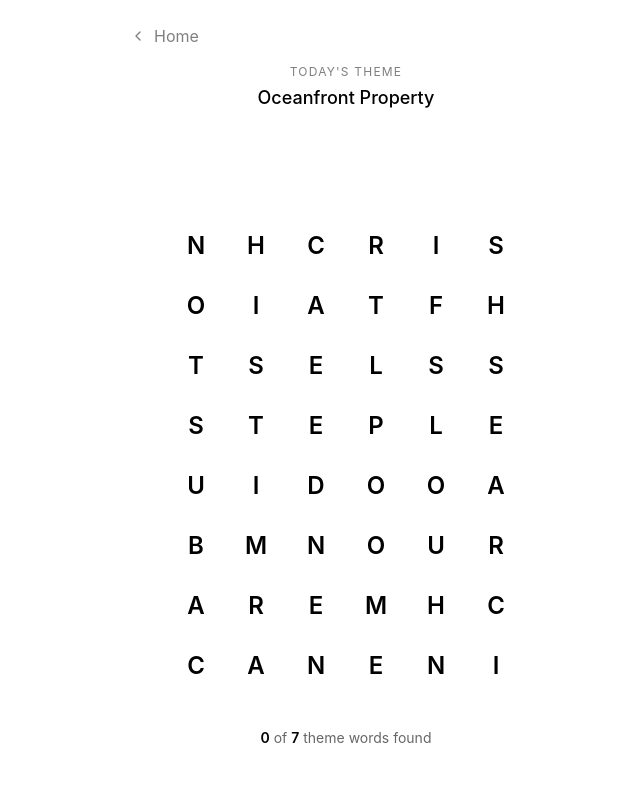
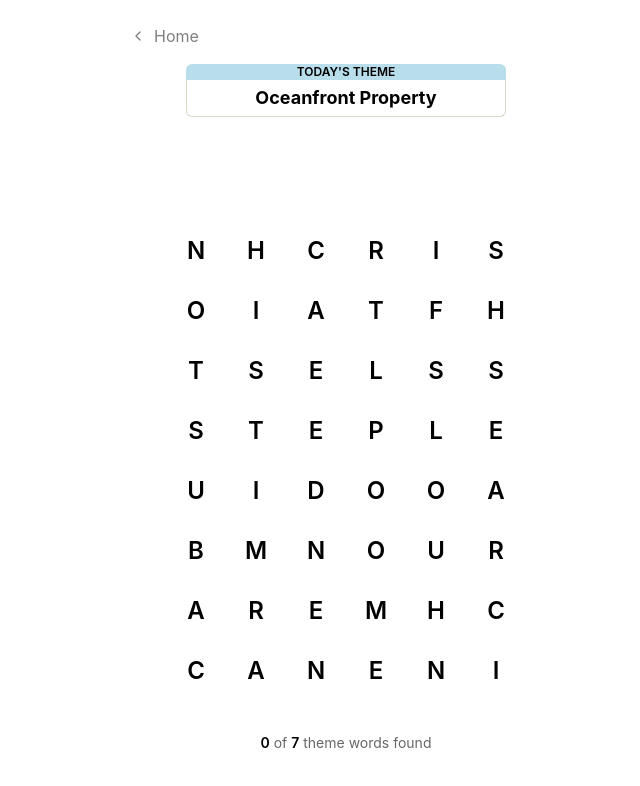
Before and after one commit to sspenst/kevina, a Next.js app: page /strands in a window 1280 px wide. Shown: the top 786 px of the page, without its empty margins (294-934 px from the left). Built offline with nearby package versions, Linux system fonts and the light colour scheme.

Commit message:
today's theme

```diff
--- a/pages/strands.tsx
+++ b/pages/strands.tsx
@@ -330,9 +330,17 @@ export default function StrandsPage() {
             Home
           </Link>
 
-          <div className='text-center mb-6'>
-            <p className='uppercase tracking-widest text-xs text-black/50 mb-1'>Today&apos;s theme</p>
-            <p className='text-lg font-medium'>{THEME}</p>
+          <div className='flex items-center justify-center w-full'>
+            <div className='text-center mb-6 w-80' style={{
+
+            }}>
+              <p className='uppercase font-semibold text-xs bg-blue-200 rounded-t-md' style={{
+                backgroundColor: FOUND_COLOR,
+              }}>Today&apos;s theme</p>
+              <p className='text-lg font-bold p-1 border-b border-x rounded-b-md' style={{
+                borderColor: SELECTED_COLOR
+              }}>{THEME}</p>
+            </div>
           </div>
 
           <div className='min-h-[56px] flex items-center justify-center mb-6'>
```
